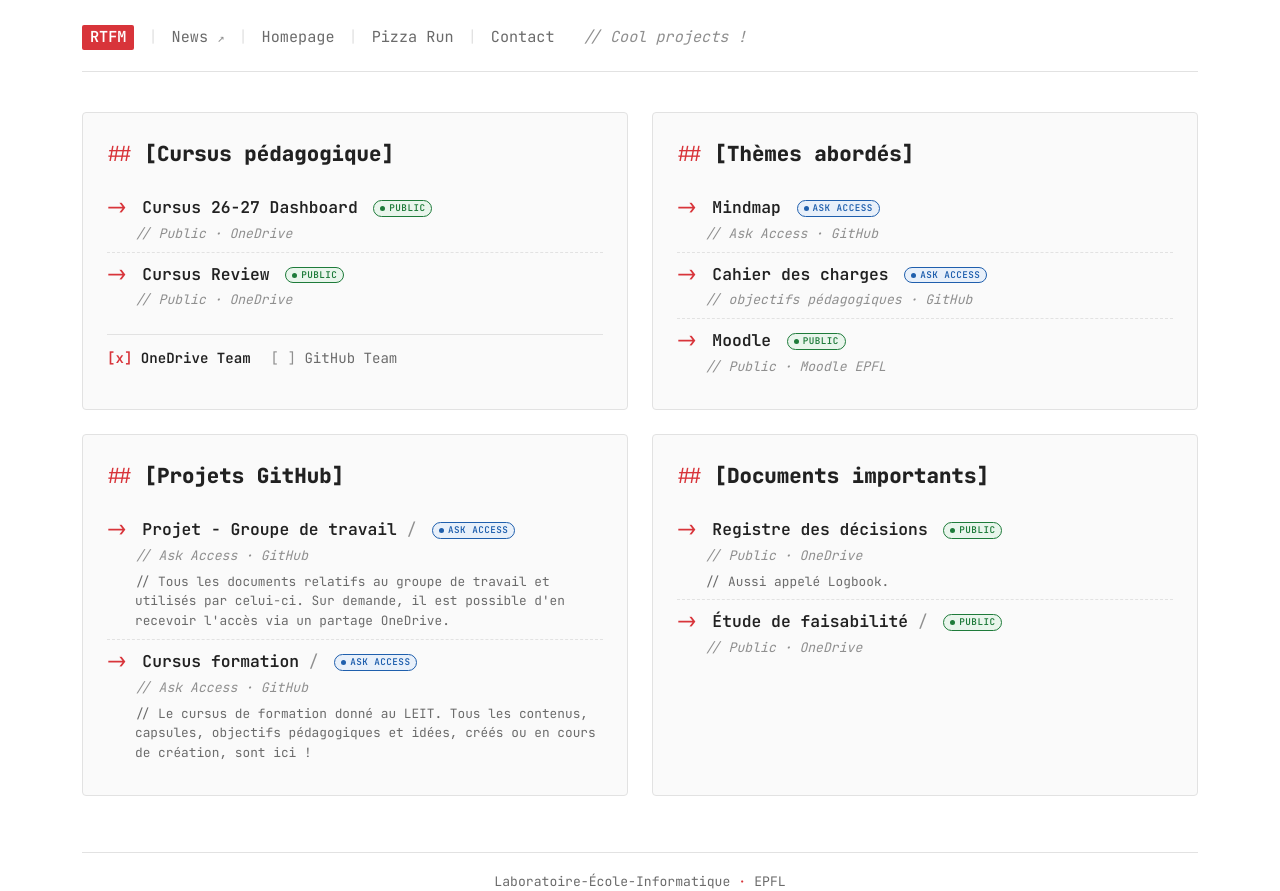
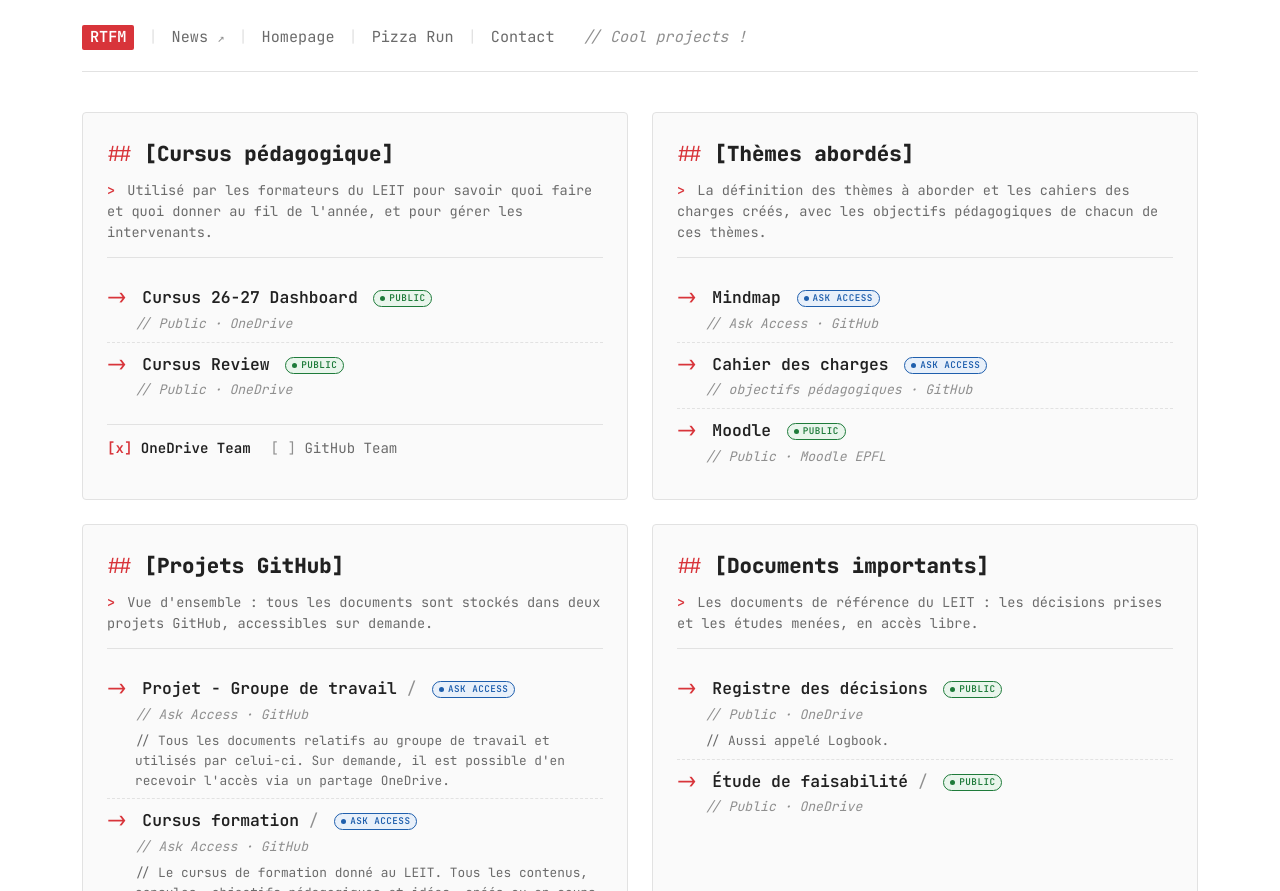
Before and after one commit to laboratoire-it/rtfm, a plain HTML site: page index.html in a window 1280 px wide. Shown: the part 209-1100 px from the top of the page. Drawn offline with Linux system fonts and the light colour scheme.

Commit message:
Sous-titre descriptif pour chaque catégorie
Co-authored-by: MathieuBurnat <70205357+MathieuBurnat@users.noreply.github.com>
Co-Authored-By: Claude Opus 5.5 <noreply@anthropic.com>
Claude-Session: https://claude.ai/code/session_01XgbK6VpnzqvLJ4Qjiadm7W

```diff
--- a/index.html
+++ b/index.html
@@ -47,6 +47,7 @@
       <!-- ============ CURSUS ============ -->
       <section class="card" id="cursus">
         <h2><span class="md">##</span> [Cursus pédagogique]</h2>
+        <p class="lead"><span class="md" aria-hidden="true">&gt;</span> Utilisé par les formateurs du LEIT pour savoir quoi faire et quoi donner au fil de l'année, et pour gérer les intervenants.</p>
 
         <ul class="links" data-source-links>
           <li>
@@ -79,6 +80,7 @@
       <!-- ============ THÈMES ============ -->
       <section class="card" id="themes">
         <h2><span class="md">##</span> [Thèmes abordés]</h2>
+        <p class="lead"><span class="md" aria-hidden="true">&gt;</span> La définition des thèmes à aborder et les cahiers des charges créés, avec les objectifs pédagogiques de chacun de ces thèmes.</p>
         <ul class="links">
           <li>
             <a href="https://github.com/laboratoire-it/project/blob/master/2_sujets_a_aborder/0_projet_mindmapV2.md" target="_blank" rel="noopener"><span class="arrow">-&gt;</span> Mindmap</a> <span class="pill ask" tabindex="0" data-tip="demander les accès : clic pour contacter" role="button">ask access</span>
@@ -104,6 +106,7 @@
       <!-- ============ PROJETS GITHUB ============ -->
       <section class="card" id="projets-github">
         <h2><span class="md">##</span> [Projets GitHub]</h2>
+        <p class="lead"><span class="md" aria-hidden="true">&gt;</span> Vue d'ensemble : tous les documents sont stockés dans deux projets GitHub, accessibles sur demande.</p>
         <ul class="links">
           <li>
             <a href="https://github.com/laboratoire-it/project" target="_blank" rel="noopener"><span class="arrow">-&gt;</span> Projet - Groupe de travail&nbsp;<span class="folder" aria-hidden="true">/</span></a> <span class="pill ask" tabindex="0" data-tip="demander les accès : clic pour contacter" role="button">ask access</span>
@@ -125,6 +128,7 @@
       <!-- ============ DOCUMENTS IMPORTANTS ============ -->
       <section class="card" id="documents-importants">
         <h2><span class="md">##</span> [Documents importants]</h2>
+        <p class="lead"><span class="md" aria-hidden="true">&gt;</span> Les documents de référence du LEIT : les décisions prises et les études menées, en accès libre.</p>
         <ul class="links">
           <li>
             <a href="https://epflch-my.sharepoint.com/:b:/g/personal/mathieu_burnat_epfl_ch/IQBypr_xuHOPR6p_lPx1JBUsAa2zLxhkt9Des0nOHT0uO8k?e=SgFsXY" target="_blank" rel="noopener"><span class="arrow">-&gt;</span> Registre des décisions</a> <span class="pill public" tabindex="0" data-tip="clic et c'est ouvert">public</span>
--- a/style.css
+++ b/style.css
@@ -179,6 +179,17 @@ h1 {
 }
 
 h2 { margin: 0 0 16px; font-size: 1.3rem; font-weight: 800; }
+
+/* Sous-titre des catégories, façon citation markdown */
+.lead {
+  margin: -6px 0 18px;
+  padding-bottom: 14px;
+  border-bottom: 1px solid var(--line);
+  color: var(--muted);
+  font-size: 0.85rem;
+  line-height: 1.55;
+}
+.lead .md { margin-right: 4px; font-weight: 600; }
 
 .links { list-style: none; margin: 0; padding: 0; }
 .links li { padding: 8px 0; }
```
Also changed, not shown: docs/screenshot-dark.png, docs/screenshot-light.png.
